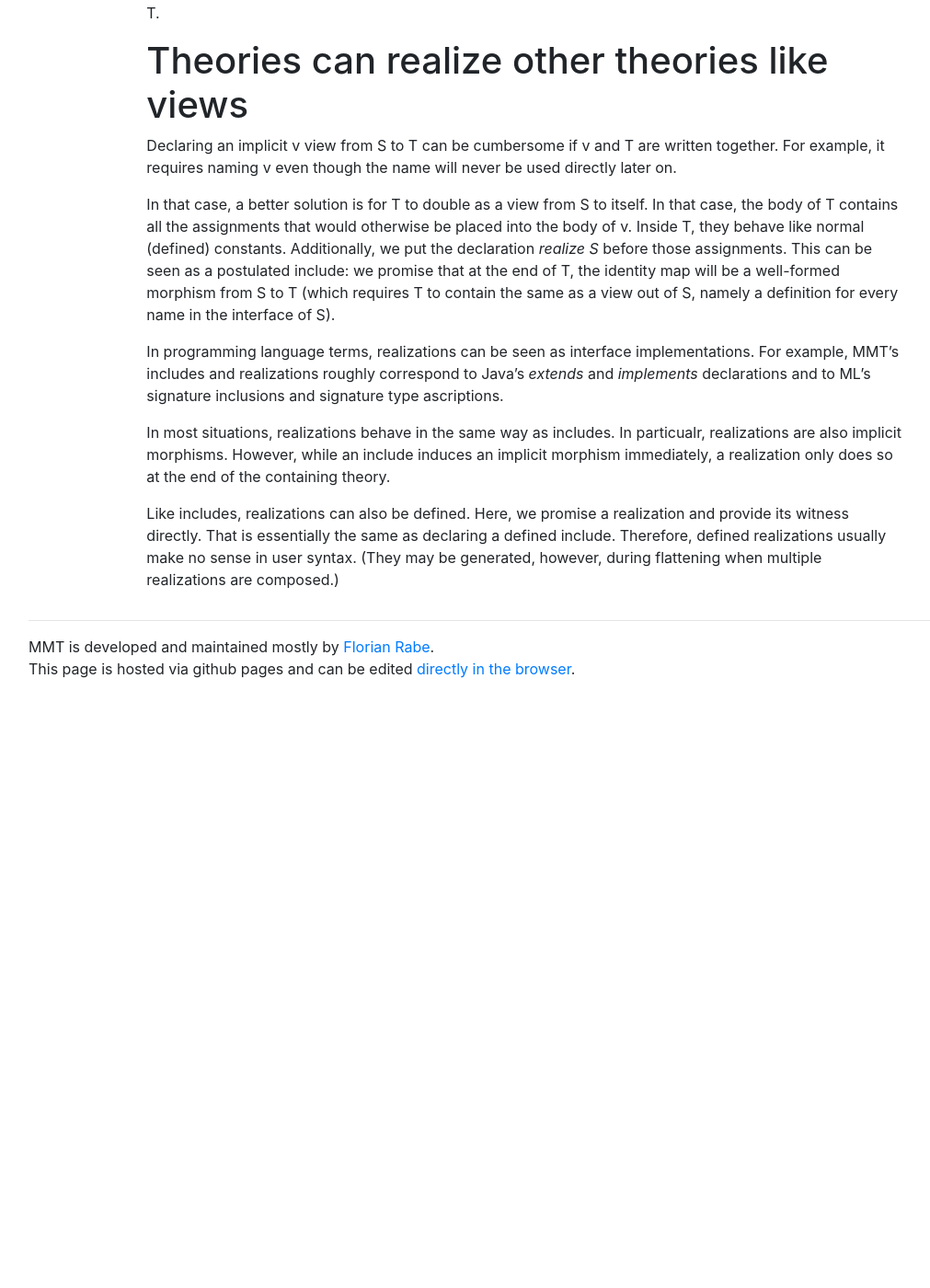
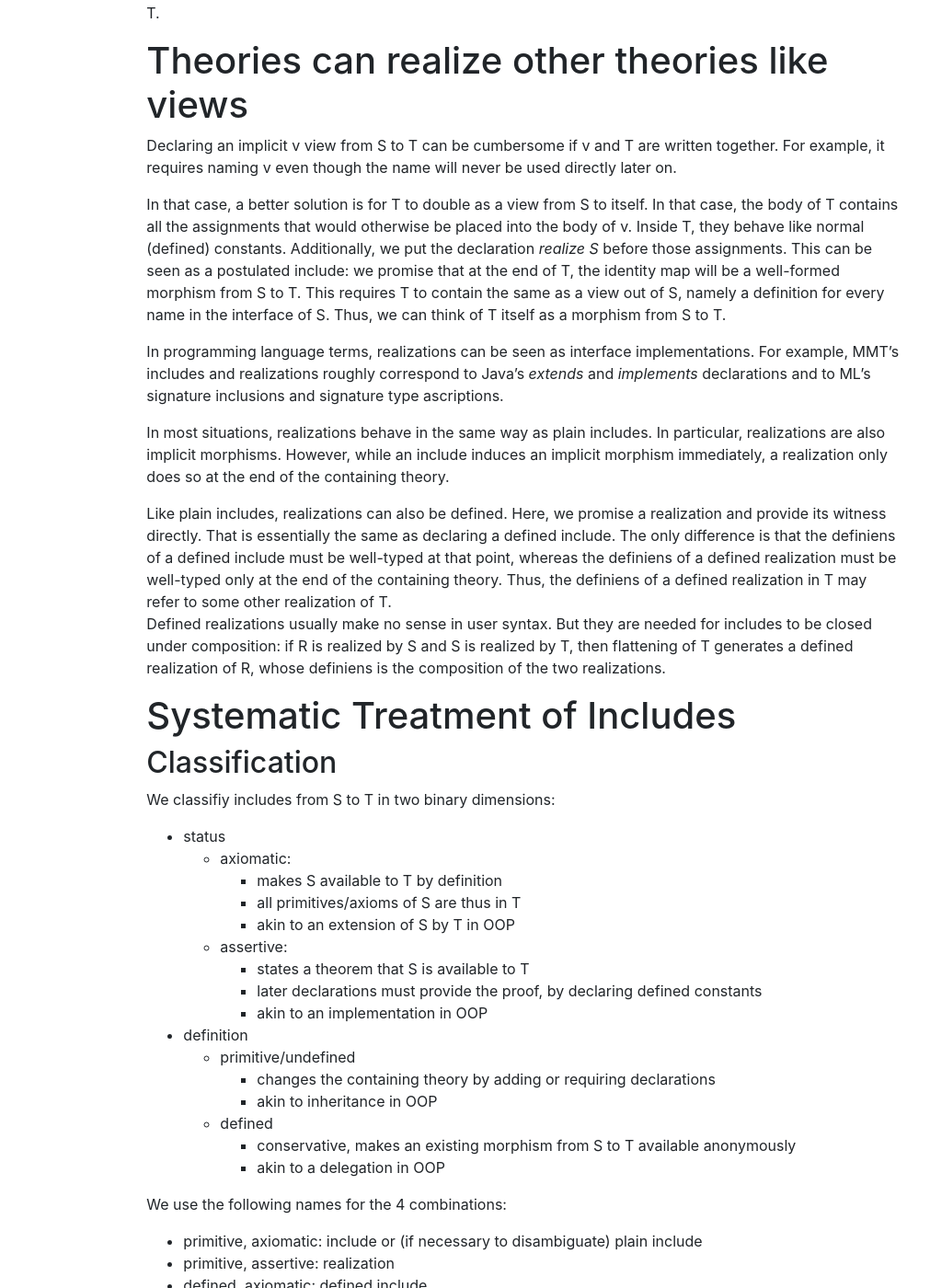
Before and after one commit to UniFormal/uniformal.github.io, a Jekyll site: the page built from doc/language/implicit.md, in a window 1280 px wide and 1400 px high, scrolled down 1643 px. Shown: the whole window at 92% size, without its empty margins (69-1080 px from the left). Built offline with Jekyll 4.4.1, drawn with Linux system fonts in a browser that asks for light colours; a script that is not in the unit is left out; before the commit the page ends 2398 px from its top, so only the background shows below that; some of the changed text lies outside the part shown.

Commit message:
no message

```diff
--- a/doc/language/implicit.md
+++ b/doc/language/implicit.md
@@ -44,7 +44,7 @@
 Defined includes are particularly relevant in structures and views l from T to U where T contains an undefined include from S.
 Instead of defining assignments individually for all declarations of S, l can simply include an existing morphism from S to U. This is done by declaring a defined include of S in l.
 
-# Views an also be implicit
+# Views can also be implicit
 
 Thus, from the perspective of T, an implicit morphism m out of S and a defined includes of S with definiens m are equivalent.
 However, implicit morphisms are even more powerful: we can add implicit morphisms into T even from the outside, i.e., when T has already been defined.
@@ -70,17 +70,87 @@
 In that case, the body of T contains all the assignments that would otherwise be placed into the body of v.
 Inside T, they behave like normal (defined) constants.
 Additionally, we put the declaration *realize S* before those assignments.
-This can be seen as a postulated include: we promise that at the end of T, the identity map will be a well-formed morphism from S to T (which requires T to contain the same as a view out of S, namely a definition for every name in the interface of S).
+This can be seen as a postulated include: we promise that at the end of T, the identity map will be a well-formed morphism from S to T.
+This requires T to contain the same as a view out of S, namely a definition for every name in the interface of S. Thus, we can think of T itself as a morphism from S to T.
 
 In programming language terms, realizations can be seen as interface implementations.
 For example, MMT's includes and realizations roughly correspond to Java's *extends* and *implements* declarations and to ML's signature inclusions and signature type ascriptions.
 
-In most situations, realizations behave in the same way as includes.
-In particualr, realizations are also implicit morphisms.
+In most situations, realizations behave in the same way as plain includes.
+In particular, realizations are also implicit morphisms.
 However, while an include induces an implicit morphism immediately, a realization only does so at the end of the containing theory.
 
-Like includes, realizations can also be defined.
+Like plain includes, realizations can also be defined.
 Here, we promise a realization and provide its witness directly.
 That is essentially the same as declaring a defined include.
-Therefore, defined realizations usually make no sense in user syntax.
-(They may be generated, however, during flattening when multiple realizations are composed.)
+The only difference is that the definiens of a defined include must be well-typed at that point, whereas the definiens of a defined realization must be well-typed only at the end of the containing theory.
+Thus, the definiens of a defined realization in T may refer to some other realization of T.
+Defined realizations usually make no sense in user syntax.
+But they are needed for includes to be closed under composition: if R is realized by S and S is realized by T, then flattening of T generates a defined realization of R, whose definiens is the composition of the two realizations.
+
+# Systematic Treatment of Includes
+
+## Classification
+
+We classifiy includes from S to T in two binary dimensions:
+* status
+  * axiomatic:
+    * makes S available to T by definition
+    * all primitives/axioms of S are thus in T
+    * akin to an extension of S by T in OOP
+  * assertive:
+    * states a theorem that S is available to T
+    * later declarations must provide the proof, by declaring defined constants
+    * akin to an implementation in OOP
+* definition
+  * primitive/undefined
+    * changes the containing theory by adding or requiring declarations
+    * akin to inheritance in OOP
+  * defined
+    * conservative, makes an existing morphism from S to T available anonymously
+    * akin to a delegation in OOP
+
+We use the following names for the 4 combinations:
+* primitive, axiomatic: include or (if necessary to disambiguate) plain include
+* primitive, assertive: realization
+* defined, axiomatic: defined include
+* defined, assertive: defined realization
+
+## Composition
+
+When flattening, MMT adds all includes to T that arise by composing includes.
+
+This is easiest to make precise by treating every include of S in T as a morphism:
+* plain include: the identity morphism of S
+* realization: T (as if T were a view from S to T)
+* defined include or realization: the definiens
+
+Now to compose two includes i from R to S and j from S to T, we compose the corresponding morphisms to m and simplify m.
+Then we undo the above correspondence, i.e., if m simplifies to:
+* an identity of R: a plain include
+* anything else: m is the definiens of
+  * a defined realization if j is a realization
+  * a defined include otherwise
+
+This yields the following table of 9 cases:
+Because of the different kinds of includes, we have to disitinguish the following 9 cases:
+
+|i: R to S |j: S to T| status ... | and definiens of composition: R to T | remark
+---------
+plain | plain  | ax. | prim. | transitive closure of plain includes
+plain | real.  | ass.| prim. | to realize S, T must also realize R
+plain | def. m'| ax. | m' restricted to R | m' already maps R as well, just needs to be restricted
+real. | plain  | ax. | S     | from the outside, S acts like a view R to S, so can be used as definiens
+real. | real.  | ass.| S;T   | see below
+real. | def. m'| ax. | S; m' |
+def. m | plain | ax. | m     | m is also morphism into T
+def. m | real. | ass.| m; T  | see below
+def. m | def. m'| ax.| m;m'  |
+
+In the two cases where T occurs in the definiens of the composition, the resulting declaration is a defined realization.
+This is necessary because the definiens is only total at the end of T.
+Thus, the generated declaration may be used in subsequent declarations only if it is defined for its arguments.
+
+In the table above, we do not have to consider the case where i or j is a defined realization because:
+* A defined realization in a finished theory acts in the same way as a defined include. So if i is defined, it does not matter if it is an include or a realization.
+* j is the include that we are flattening. There is no use for it to be a defined realization in practice. Defined realizations are only introduced during flattening.
```
